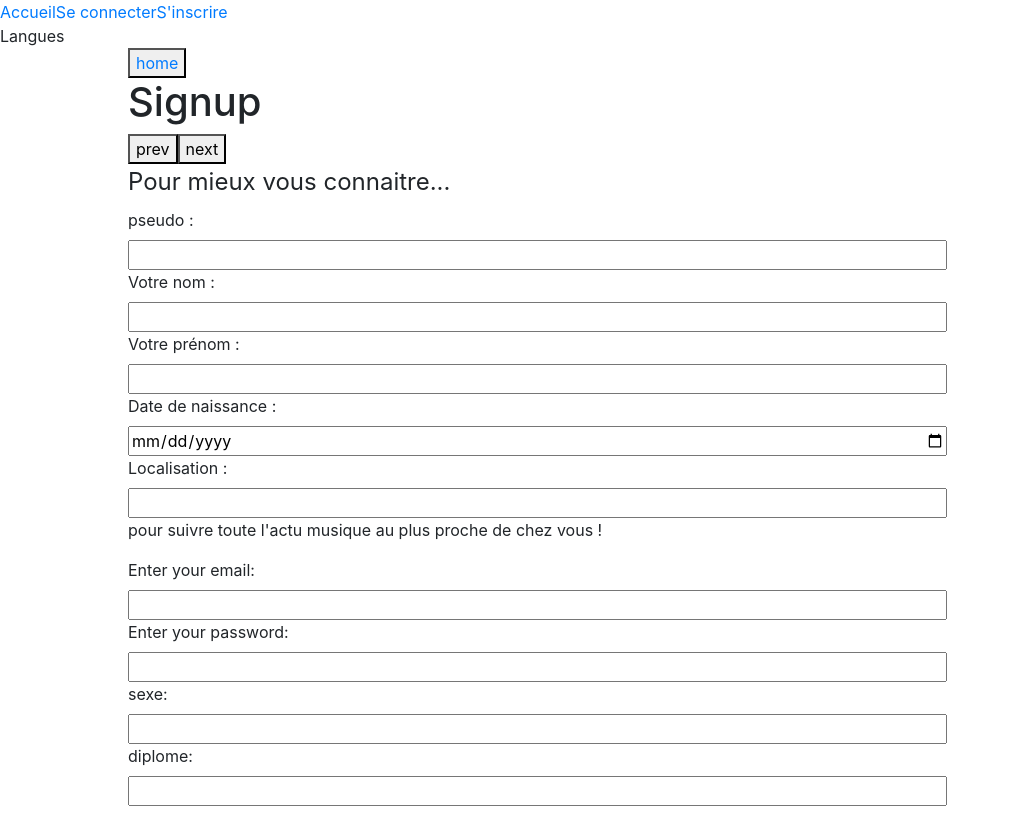
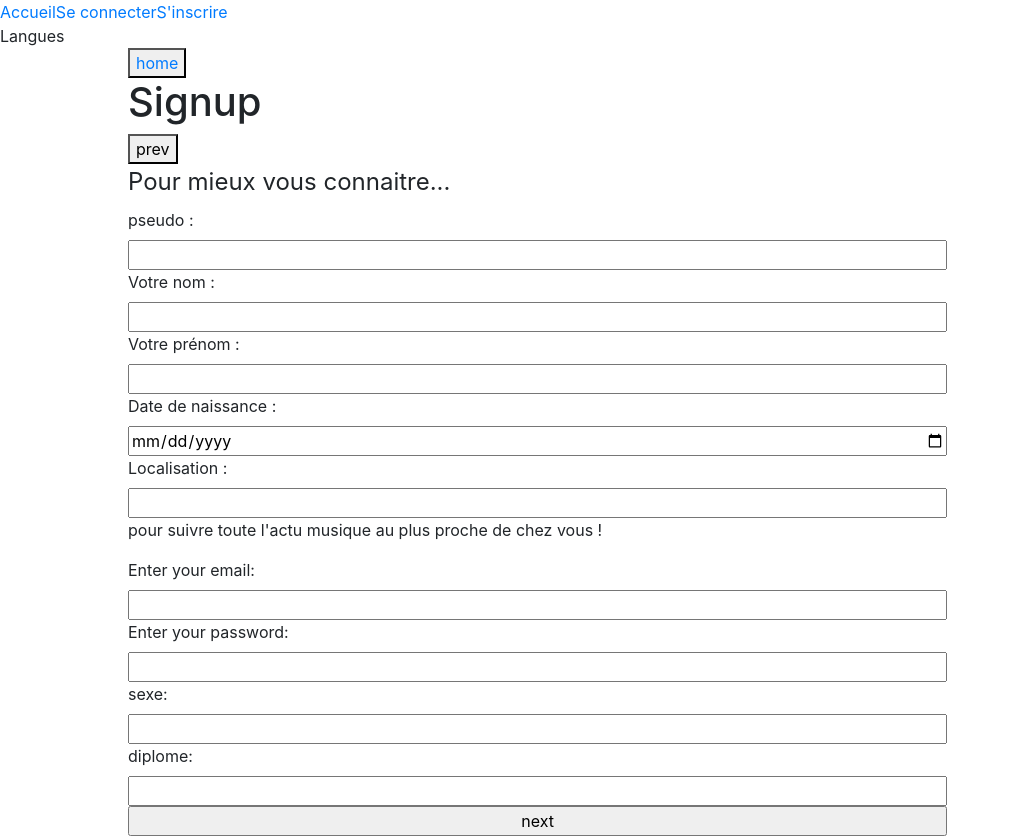
Before and after one commit to ghislaingirardeau/Planet_music, a Nuxt app: page /signup in a window 1280 px wide. Shown: the whole page, without its empty margins (0-1009 px from the left). Before the commit the page ends 806 px from the top, so only its background shows below. Built offline with nearby package versions, Linux system fonts and the light colour scheme.

Commit message:
next slide apply to components

```diff
--- a/components/musicSelection/instrumentSelect.vue
+++ b/components/musicSelection/instrumentSelect.vue
@@ -22,6 +22,8 @@
             <label :for="resultSearch">{{resultSearch}}</label>
         </div>
         <p v-else-if="showInstrument == false">"Cet instrument n'est pas dans la liste"</p>
+
+        <input type="button" value="next" @click="next">
 
     </fieldset>
 
@@ -80,7 +82,8 @@ export default {
         },
     },
     props: {
-        title: String
+        title: String,
+        next: Function
     },
 }
 </script>
--- a/components/musicSelection/kindSelect.vue
+++ b/components/musicSelection/kindSelect.vue
@@ -8,6 +8,8 @@
         <label for="sasquatch">pop rocks</label><br/>
         <input type="checkbox" value="dance" name="musicType" v-model="musicType">
         <label for="mothman">dance</label>
+
+        <input type="button" value="next" @click="next">
 
     </fieldset>
 </template>
@@ -24,7 +26,8 @@ export default {
 
     },
     props: {
-        title: String
+        title: String,
+        next: Function
     },
 }
 </script>
--- a/components/profil/personalData.vue
+++ b/components/profil/personalData.vue
@@ -29,6 +29,8 @@
         <label for="diplome">diplome: </label>
         <input type="diplome" name="diplome" id="diplome" v-model="diplome">
 
+        <input type="button" value="next" @click="next">
+
     </fieldset>
 
 
@@ -52,6 +54,7 @@ export default {
     },
     props: {
         title: String,
+        next: Function
     },
 
 }
--- a/pages/signup.vue
+++ b/pages/signup.vue
@@ -5,13 +5,13 @@
         <h1>Signup</h1>
 
         <button @click="prev">prev</button>
-        <button @click="next">next</button>
+
 
         <form class="form__signup" id="form">
             <!-- bloc personal data -->
             <transition :name="animationForm" mode="out-in">
                 <fieldset class="form__bloc" v-show="on === 0">
-                    <personalData :title="titleData" />
+                    <personalData :title="titleData" :next="next" />
                 </fieldset>
             </transition>
 
@@ -37,13 +37,13 @@
 
             <transition :name="animationForm" mode="out-in">
                 <fieldset class="form__bloc" v-show="on === 3">
-                    <instrumentSelect :title="titleInstrument" />
+                    <instrumentSelect :title="titleInstrument" :next="next"/>
                 </fieldset>
             </transition>
 
             <transition :name="animationForm" mode="out-in">
                 <fieldset class="form__bloc" v-show="on === 4 ">
-                 <kindSelect :title="titleKind" />
+                 <kindSelect :title="titleKind" :next="next"/>
                 </fieldset>
             </transition>
 
```
